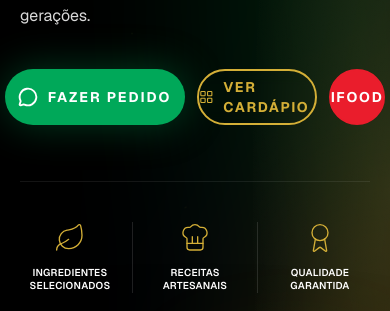
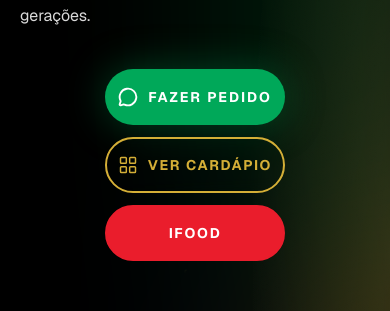
Before and after one commit to diogotartari/victoria-br-site, a Next.js app: page / in a window 390 px wide. Shown: the part 365-676 px from the top of the page. Built offline with nearby package versions, Linux system fonts and the light colour scheme.

Commit message:
ajusta layout mobile

```diff
--- a/components/home/HomeHeader.tsx
+++ b/components/home/HomeHeader.tsx
@@ -68,7 +68,7 @@
               alt="Victoria Brasileira"
               width={180}
               height={180}
-              className="h-24 w-auto object-contain"
+              className="h-24 max-h-full w-auto object-contain"
               priority
             />
           </span>
--- a/components/home/HomeHero.tsx
+++ b/components/home/HomeHero.tsx
@@ -314,17 +314,17 @@
 
           <motion.div
             {...(reducedMotion ? {} : { variants: item })}
-            className="mt-10 flex items-center justify-center gap-3 lg:justify-start"
+            className="mt-10 flex flex-wrap items-center justify-center gap-3 lg:justify-start"
           >
             <motion.div
               whileHover={reducedMotion ? undefined : { scale: 1.03 }}
               whileTap={reducedMotion ? undefined : { scale: 0.98 }}
-              className="flex h-14 w-[180px]"
+              className="flex h-14 min-w-[180px]"
             >
               <button
                 type="button"
                 onClick={() => openLeadModal("Hero — Fazer pedido", "hero_fazer_pedido")}
-                className="flex h-14 w-[180px] cursor-pointer items-center justify-center gap-2.5 rounded-full text-sm font-bold uppercase tracking-[0.14em] text-white shadow-[0_0_40px_rgba(0,168,89,0.35)]"
+                className="flex h-14 min-w-[180px] cursor-pointer items-center justify-center gap-2.5 rounded-full text-sm font-bold uppercase tracking-[0.14em] text-white shadow-[0_0_40px_rgba(0,168,89,0.35)]"
                 style={{ backgroundColor: BR_GREEN }}
               >
                 <MessageCircle className="h-5 w-5" strokeWidth={2.25} aria-hidden />
@@ -335,7 +335,7 @@
               href="#galeria"
               whileHover={reducedMotion ? undefined : { scale: 1.02 }}
               whileTap={reducedMotion ? undefined : { scale: 0.98 }}
-              className="flex h-14 w-[180px] items-center justify-center gap-2.5 rounded-full border-2 bg-transparent text-sm font-bold uppercase tracking-[0.12em] backdrop-blur-sm transition hover:brightness-110"
+              className="flex h-14 min-w-[180px] items-center justify-center gap-2.5 rounded-full border-2 bg-transparent text-sm font-bold uppercase tracking-[0.12em] backdrop-blur-sm transition hover:brightness-110"
               style={{ borderColor: GOLD, color: GOLD }}
             >
               <LayoutGrid className="h-5 w-5" strokeWidth={1.75} style={{ color: GOLD }} aria-hidden />
@@ -347,7 +347,7 @@
               rel="noopener noreferrer"
               whileHover={reducedMotion ? undefined : { scale: 1.02 }}
               whileTap={reducedMotion ? undefined : { scale: 0.98 }}
-              className="flex h-14 w-[180px] items-center justify-center rounded-full border-2 border-[#EA1D2C] bg-[#EA1D2C] text-sm font-bold uppercase tracking-[0.12em] text-white backdrop-blur-sm transition hover:brightness-110"
+              className="flex h-14 min-w-[180px] items-center justify-center rounded-full border-2 border-[#EA1D2C] bg-[#EA1D2C] text-sm font-bold uppercase tracking-[0.12em] text-white backdrop-blur-sm transition hover:brightness-110"
             >
               iFood
             </motion.a>
--- a/components/leads/LeadOrderModal.tsx
+++ b/components/leads/LeadOrderModal.tsx
@@ -64,6 +64,10 @@
       pedidoDesejado,
     });
     const whatsappUrl = buildVictoriaWhatsAppUrlFromPlainMessage(msg);
+    const whatsappWindow = window.open("", "_blank");
+    if (whatsappWindow) {
+      whatsappWindow.opener = null;
+    }
 
     try {
       const res = await fetch("/api/leads", {
@@ -96,9 +100,8 @@
 
     setPhase("success");
     trackWhatsAppClick(waSource);
-    const whatsappWindow = window.open(whatsappUrl, "_blank");
     if (whatsappWindow) {
-      whatsappWindow.opener = null;
+      whatsappWindow.location.href = whatsappUrl;
     } else {
       window.location.href = whatsappUrl;
     }
```
